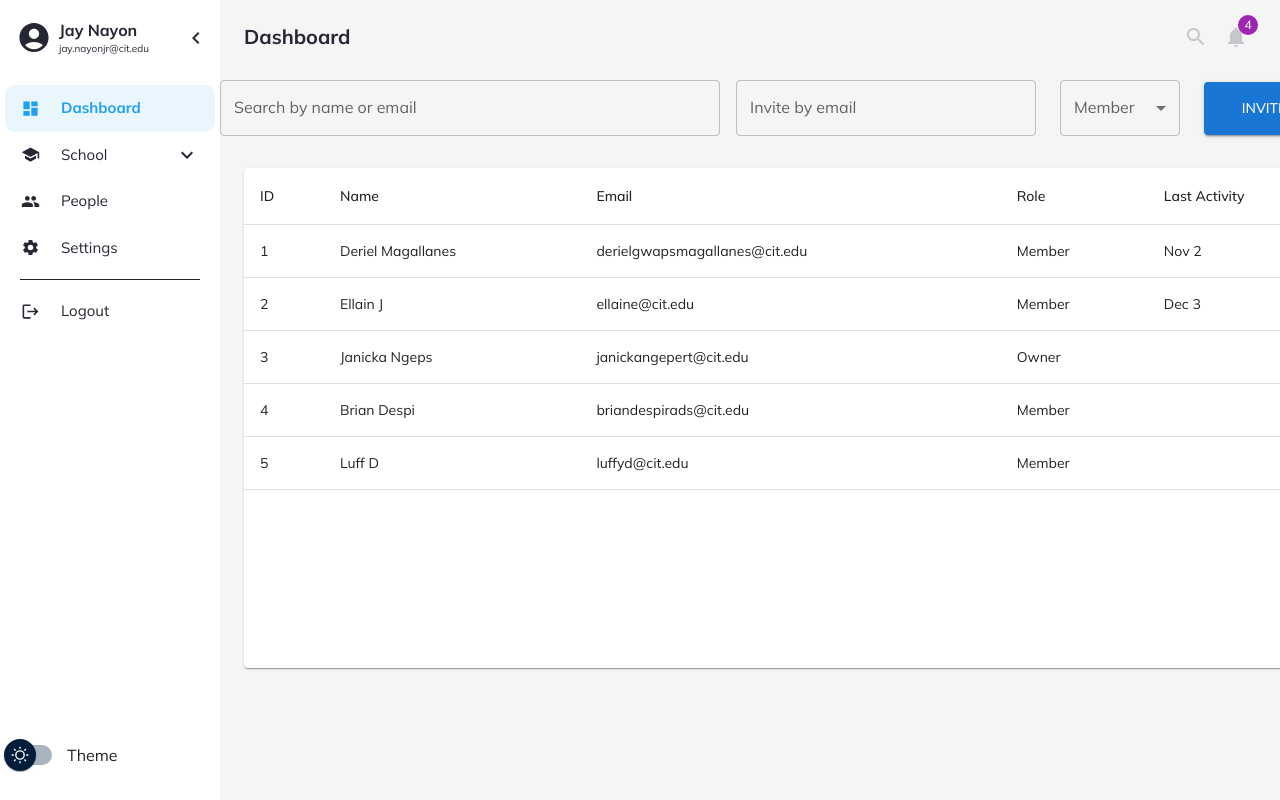
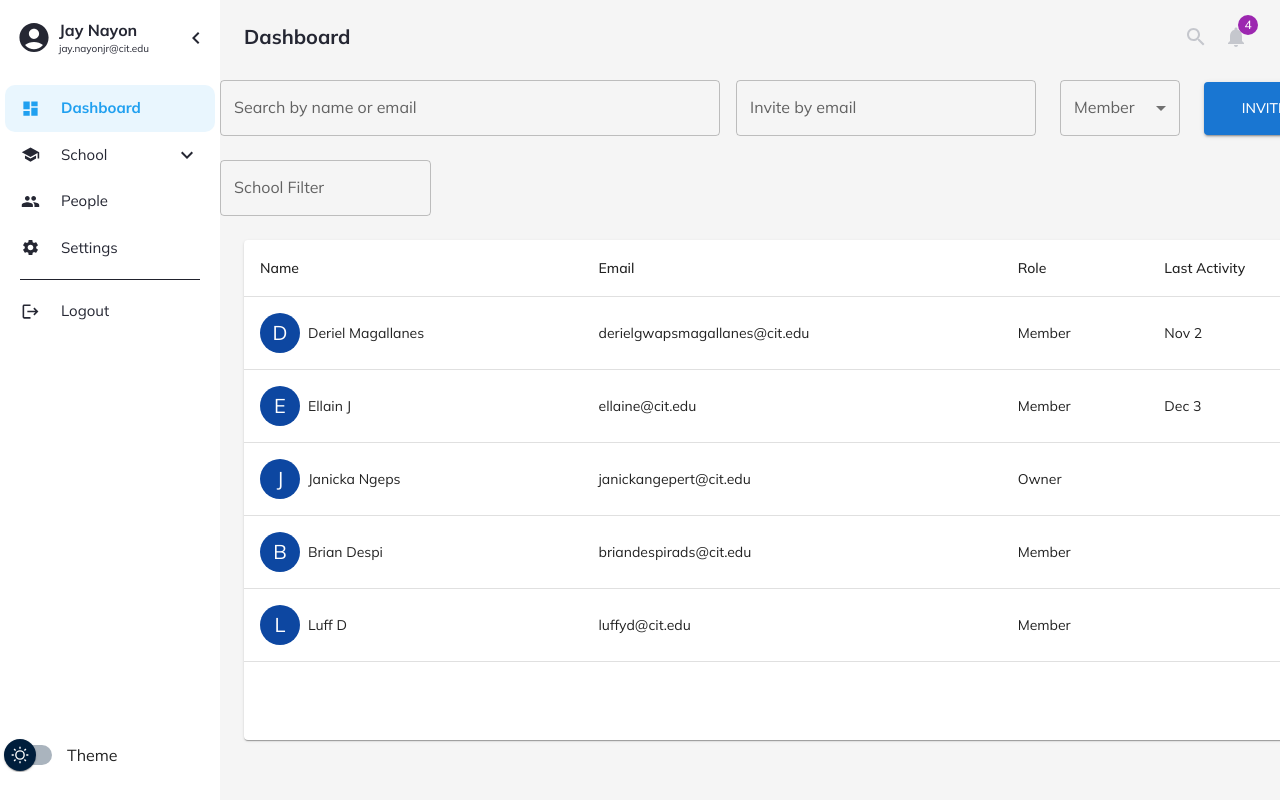
Before and after one commit to Jaynayon/princi-pal-frontend, a React (Create React App) app: page /people in a window 1280 px wide. Both pictures are taken after a click on the button "Click to Login". Built offline with nearby package versions, Linux system fonts and the light colour scheme.

Commit message:
added some feature

```diff
--- a/src/Pages/People.css
+++ b/src/Pages/People.css
@@ -2,7 +2,7 @@
     /* Add styles for the search TextField here */
     /* For example: */
     width: 500px;
-    padding-left: 19px;
+    padding-left: 10px;
     text-align: center;
 
 }
@@ -11,10 +11,13 @@
     /* For example: */
     width: 300px;
     border-radius: 0px;
-    padding-left: 19px;
+    padding-left: 10px;
 }
 .inviteButton {
     width: 120px;
     height: 53px;
     border-radius: 0px;
 }
+.schoolFilter {
+    padding-left: 10px;
+}
--- a/src/Pages/People.js
+++ b/src/Pages/People.js
@@ -15,6 +15,8 @@ import TableHead from '@mui/material/TableHead';
 import TableBody from '@mui/material/TableBody';
 import TableRow from '@mui/material/TableRow';
 import TableCell from '@mui/material/TableCell';
+import Avatar from '@mui/material/Avatar';
+import { blue } from '@mui/material/colors';
 import './People.css';
 
 function People(props) {
@@ -24,11 +26,11 @@ function People(props) {
     };
 
     const rows = [
-        { id: 1, name: 'Deriel Magallanes', email: 'derielgwapsmagallanes@cit.edu', role: 'Member', lastActivity: 'Nov 2'},
-        { id: 2, name: 'Ellain J', email: 'ellaine@cit.edu', role: 'Member',lastActivity: 'Dec 3' },
-        { id: 3, name: 'Janicka Ngeps', email: 'janickangepert@cit.edu', role: 'Owner' },
-        { id: 4, name: 'Brian Despi', email: 'briandespirads@cit.edu', role: 'Member' },
-        { id: 5, name: 'Luff D', email: 'luffyd@cit.edu', role: 'Member' },
+        {name: 'Deriel Magallanes', email: 'derielgwapsmagallanes@cit.edu', role: 'Member', lastActivity: 'Nov 2'},
+        {name: 'Ellain J', email: 'ellaine@cit.edu', role: 'Member',lastActivity: 'Dec 3' },
+        {name: 'Janicka Ngeps', email: 'janickangepert@cit.edu', role: 'Owner' },
+        {name: 'Brian Despi', email: 'briandespirads@cit.edu', role: 'Member' },
+        {name: 'Luff D', email: 'luffyd@cit.edu', role: 'Member' },
     ];
 
     return (
@@ -66,6 +68,9 @@ function People(props) {
                 <Grid item>
                     <Button variant="contained" className="inviteButton">Invite</Button>
                 </Grid>
+                <Grid item>
+                    <TextField id="schoolFilter" label="School Filter" variant="outlined" className="schoolFilter" />
+                </Grid>
             </Grid>
             <Container maxWidth="lg" sx={{ mt: 3, mb: 3 }}>
                 <Grid container spacing={10}>
@@ -74,7 +79,6 @@ function People(props) {
                             <Table md={{ width  : 500, height: 600}} aria-label="simple table">
                                 <TableHead>
                                     <TableRow>
-                                        <TableCell>ID</TableCell>
                                         <TableCell>Name</TableCell>
                                         <TableCell>Email</TableCell>
                                         <TableCell>Role</TableCell>
@@ -84,8 +88,14 @@ function People(props) {
                                 <TableBody>
                                     {rows.map((row) => (
                                         <TableRow key={row.id}>
-                                            <TableCell>{row.id}</TableCell>
-                                            <TableCell>{row.name}</TableCell>
+                                            <TableCell>
+                                                <Grid container alignItems="center" spacing={1}>
+                                                    <Grid item>
+                                                        <Avatar sx={{ bgcolor: blue[900] }}>{row.name.charAt(0)}</Avatar>
+                                                    </Grid>
+                                                        <Grid item>{row.name}</Grid>
+                                                    </Grid>
+                                            </TableCell>
                                             <TableCell>{row.email}</TableCell>
                                             <TableCell>{row.role}</TableCell>
                                             <TableCell>{row.lastActivity}</TableCell>
```
